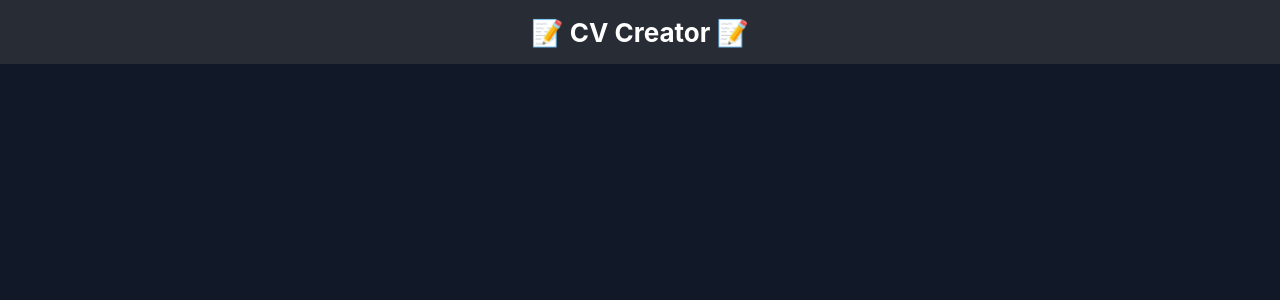
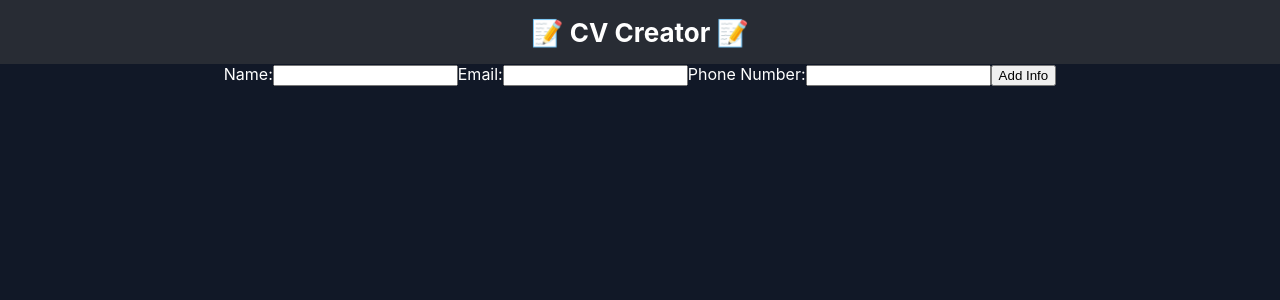
Before and after one commit to mikegecko/cv-creator, a React (Create React App) app: page / in a window 1280 px wide. Shown: the top 300 px of the page. Built offline with nearby package versions, Linux system fonts and the light colour scheme.

Commit message:
Add boilerplate component code

```diff
--- a/src/App.js
+++ b/src/App.js
@@ -1,6 +1,7 @@
 import {Component} from 'react';
 import './styles/App.css';
 import Header from './components/Header';
+import Info from './components/Info';
 
 class App extends Component {
   constructor(props){
@@ -11,6 +12,7 @@ class App extends Component {
     return(
       <div className='App'>
         <Header />
+        <Info />
       </div>
     );
   }
--- a/src/components/Info.js
+++ b/src/components/Info.js
@@ -0,0 +1,37 @@
+import { Component } from "react";
+
+class Info extends Component {
+  constructor(props) {
+    super(props);
+    this.infoSubmit = this.infoSubmit.bind(this);
+  }
+  /*
+        Create a form with the follwoing input fields
+        -   Name
+        -   email
+        -   phone #
+        - Edit / delete button
+    */
+  infoSubmit(event) {
+    event.preventDefault();
+    console.log("Click");
+  }
+  render() {
+    return (
+      <div className="App-text">
+        <form>
+          <label htmlFor="name">Name:</label>
+          <input type="text" id="name"></input>
+          <label htmlFor="email">Email:</label>
+          <input type="email" id="email"></input>
+          <label htmlFor="phone">Phone Number:</label>
+          <input type="tel" id="phone"></input>
+          <button type="submit" onClick={this.infoSubmit}>
+            Add Info
+          </button>
+        </form>
+      </div>
+    );
+  }
+}
+export default Info;
--- a/src/styles/App.css
+++ b/src/styles/App.css
@@ -26,6 +26,9 @@
 .App-link {
   color: #61dafb;
 }
+.App-text{
+  color: white;
+}
 
 @keyframes App-logo-spin {
   from {
```
